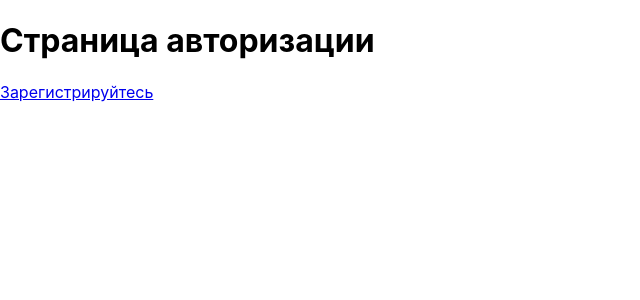
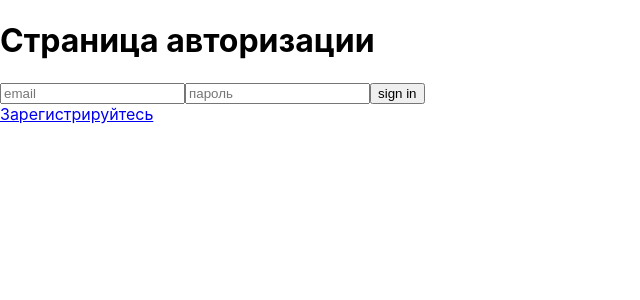
Before and after one commit to anyageexy/React_app, a React (Create React App) app in the folder my-app/: page /login in a window 1280 px wide. Shown: the top 300 px of the page, without its empty margins (0-640 px from the left). Built offline with nearby package versions, Linux system fonts and the light colour scheme; no server answers.

Commit message:
создание авторизации и регистрации

```diff
--- a/my-app/src/components/Form.jsx
+++ b/my-app/src/components/Form.jsx
@@ -18,7 +18,7 @@ const Form = ({title, handleClick}) => {
           onChange={(e) => setPass(e.target.value)}
           placeholder="пароль"
         />
-        <button onClick = {handleClick}>
+        <button onClick = {() => handleClick(email, pass)}>
           {title}
         </button>
       </div>
--- a/my-app/src/components/Login.jsx
+++ b/my-app/src/components/Login.jsx
@@ -7,17 +7,20 @@ const Login = () => {
 
   const dispatch = useDispatch()
 
-  const hadleLogin = (email, password) => {
+  const handleLogin = (email, password) => {
     const auth = getAuth();
-    signInWithEmailAndPassword(auth,email, password);
+    signInWithEmailAndPassword(auth,email, password)
+    .then(console.log)
+    .catch(console.error);
 
   } //Это будет функция при вызове которой я ожидаю
   //что у четные данные из формы отправятся на сервер и я получу нужного пльзователя
 
   return(
-    <div>
-
-    </div>
+    <Form
+      title = "sign in"
+      handleClick={handleLogin}
+    />
   )
 }
 
--- a/my-app/src/components/SignUp.jsx
+++ b/my-app/src/components/SignUp.jsx
@@ -0,0 +1,28 @@
+import { useDispatch } from "react-redux" //
+import { getAuth, createUserWithEmailAndPassword } from "firebase/auth";
+import { Form } from "./Form"
+import { setUser } from "store/slices/userSlice"
+
+const SignUp = () => {
+
+  const dispatch = useDispatch()
+
+  const handleRegister = (email, password) => {
+    const auth = getAuth();
+    console.log(auth);
+    createUserWithEmailAndPassword(auth,email, password)
+    .then(console.log)
+    .catch(console.error);
+
+  } //Это будет функция при вызове которой я ожидаю
+  //что у четные данные из формы отправятся на сервер и я получу нужного пльзователя
+
+  return(
+    <Form
+      title = "register"
+      handleClick={handleRegister}
+    />
+  )
+}
+
+export {SignUp}
--- a/my-app/src/pages/LoginPage.js
+++ b/my-app/src/pages/LoginPage.js
@@ -1,5 +1,6 @@
 //страница на которую мы приходим от приватной страницы RequirePath
 
+import { Login } from "components/Login";
 import { Link } from "react-router-dom";
 
 const LoginPage = () => {
@@ -7,7 +8,7 @@ const LoginPage = () => {
     //форма типа для авторизации
     <div>
       <h1>Страница авторизации</h1>
-
+      <Login></Login>
       <Link to='/register'>Зарегистрируйтесь</Link>
     </div>
 
--- a/my-app/src/pages/RegisterPage.js
+++ b/my-app/src/pages/RegisterPage.js
@@ -1,3 +1,4 @@
+import { SignUp } from "components/SignUp";
 import { Link } from "react-router-dom";
 
 const RegisterPage = () => {
@@ -5,7 +6,7 @@ const RegisterPage = () => {
     //форма типа для авторизации
     <div>
       <h1>Страница регистрации</h1>
-
+      <SignUp></SignUp>
       <Link to='/login'>Войдите в аккаунт</Link>
     </div>
 
```
